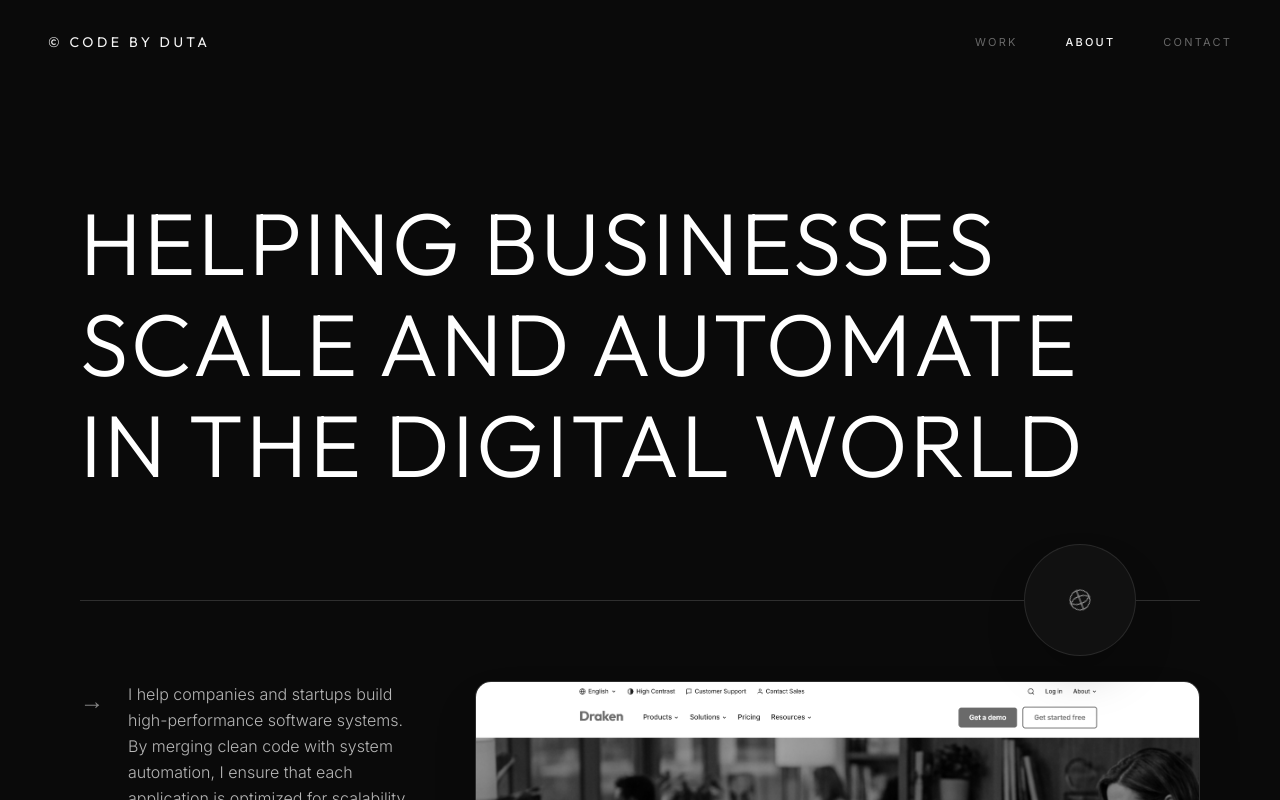
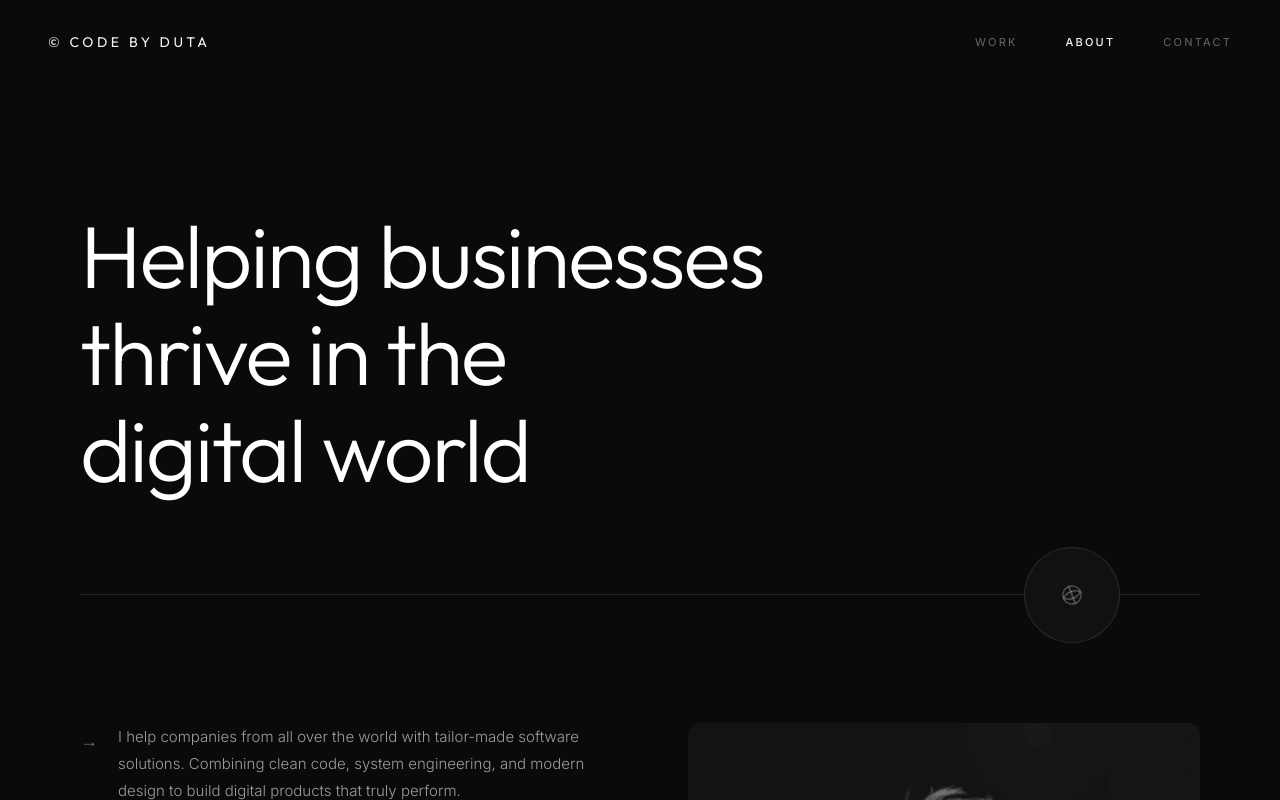
Before and after one commit to dutaalamin/duta, a React (Vite) app: page / in a window 1280 px wide. Both pictures are taken after a click on the button "ABOUT". Shown: the top 800 px of the page. Built offline with nearby package versions, Linux system fonts and the light colour scheme.

Commit message:
feat: clean redesign About page - spacious editorial layout with portrait photo and 3-column services

```diff
--- a/src/components/AboutPage.jsx
+++ b/src/components/AboutPage.jsx
@@ -3,148 +3,146 @@ import { motion } from 'framer-motion';
 
 export default function AboutPage() {
   return (
-    <div className="relative min-h-screen bg-[#0a0a0a] pt-32 pb-32 px-6 md:px-12 lg:px-20 max-w-7xl mx-auto">
+    <div className="relative min-h-screen bg-[#0a0a0a] pt-32 pb-32">
 
-      {/* Section 1: Editorial Headline Title (Dennis Style) */}
-      <div className="pt-8 md:pt-16 pb-6">
+      {/* Section 1: Large Editorial Headline */}
+      <div className="px-6 md:px-12 lg:px-20 max-w-7xl mx-auto pt-8 md:pt-20 pb-16 md:pb-24">
         <motion.h1
-          initial={{ opacity: 0, y: 30 }}
+          initial={{ opacity: 0, y: 40 }}
           animate={{ opacity: 1, y: 0 }}
-          transition={{ duration: 0.8, ease: [0.16, 1, 0.3, 1] }}
-          className="font-display text-4xl sm:text-5xl md:text-6xl lg:text-[5.5rem] font-light text-white leading-[1.15] uppercase tracking-wide max-w-[90%]"
+          transition={{ duration: 1, ease: [0.16, 1, 0.3, 1] }}
+          className="font-display text-[2.5rem] sm:text-[3.5rem] md:text-[4.5rem] lg:text-[5.5rem] font-light text-white leading-[1.1] tracking-tight"
         >
-          Helping businesses scale and automate in the digital world
+          Helping businesses<br className="hidden sm:block" /> thrive in the<br className="hidden sm:block" /> digital world
         </motion.h1>
       </div>
 
-      {/* Horizontal Divider Line with Rotating Globe Button (Dennis Style) */}
-      <div className="relative w-full my-12 md:my-20">
-        <div className="w-full h-[1px] bg-white/15" />
-        <div className="absolute right-4 sm:right-16 top-1/2 -translate-y-1/2 z-20">
-          <div className="w-20 h-20 sm:w-28 sm:h-28 rounded-full bg-[#111111] border border-white/10 flex items-center justify-center shadow-2xl relative overflow-hidden select-none">
-            <svg width="24" height="24" viewBox="0 0 24 24" fill="none" stroke="white" strokeWidth="1" className="animate-spin-slow opacity-60">
-              <circle cx="12" cy="12" r="10"></circle>
-              <path d="M12 2a15.3 15.3 0 0 1 4 10 15.3 15.3 0 0 1-4 10 15.3 15.3 0 0 1-4-10 15.3 15.3 0 0 1 4-10z"></path>
-              <path d="M2 12h20"></path>
-            </svg>
-          </div>
+      {/* Section 2: Divider + Globe */}
+      <div className="px-6 md:px-12 lg:px-20 max-w-7xl mx-auto">
+        <div className="relative w-full">
+          <div className="w-full h-[1px] bg-white/10" />
+          <motion.div
+            initial={{ opacity: 0, scale: 0.8 }}
+            animate={{ opacity: 1, scale: 1 }}
+            transition={{ duration: 0.6, delay: 0.3 }}
+            className="absolute right-8 sm:right-20 top-1/2 -translate-y-1/2"
+          >
+            <div className="w-20 h-20 sm:w-24 sm:h-24 rounded-full bg-[#111] border border-white/10 flex items-center justify-center">
+              <svg width="22" height="22" viewBox="0 0 24 24" fill="none" stroke="white" strokeWidth="1" className="animate-spin-slow opacity-50">
+                <circle cx="12" cy="12" r="10" />
+                <path d="M12 2a15.3 15.3 0 0 1 4 10 15.3 15.3 0 0 1-4 10 15.3 15.3 0 0 1-4-10 15.3 15.3 0 0 1 4-10z" />
+                <path d="M2 12h20" />
+              </svg>
+            </div>
+          </motion.div>
         </div>
       </div>
 
-      {/* Intro Block: Arrow + Text on Left, Wide Landscape Image on Right */}
-      <div className="grid grid-cols-1 lg:grid-cols-12 gap-12 lg:gap-16 items-start">
+      {/* Section 3: Arrow + Bio Text Left, Portrait Photo Right */}
+      <div className="px-6 md:px-12 lg:px-20 max-w-7xl mx-auto mt-20 md:mt-32">
+        <div className="grid grid-cols-1 lg:grid-cols-2 gap-16 lg:gap-24 items-start">
 
-        {/* Left column: Arrow & Paragraph */}
-        <div className="lg:col-span-4 flex gap-4 md:gap-6 items-start">
-          <span className="text-xl sm:text-2xl text-white/50 pt-1 shrink-0 select-none">→</span>
-          <div className="flex flex-col gap-6">
-            <p className="text-sm sm:text-base text-white/70 leading-relaxed font-light">
-              I help companies and startups build high-performance software systems. By merging clean code with system automation, I ensure that each application is optimized for scalability, speed, and real-world reliability.
-            </p>
-            <span className="text-xs tracking-wider uppercase text-white/30 font-display">Always engineering...</span>
-          </div>
+          {/* Left: Arrow + Bio */}
+          <motion.div
+            initial={{ opacity: 0, y: 30 }}
+            whileInView={{ opacity: 1, y: 0 }}
+            viewport={{ once: true }}
+            transition={{ duration: 0.7 }}
+            className="flex gap-5 items-start"
+          >
+            <span className="text-lg text-white/40 pt-1 shrink-0 select-none">→</span>
+            <div className="flex flex-col gap-6">
+              <p className="text-sm sm:text-[15px] text-white/60 leading-[1.8] font-light">
+                I help companies from all over the world with tailor-made software solutions. Combining clean code, system engineering, and modern design to build digital products that truly perform.
+              </p>
+              <p className="text-sm sm:text-[15px] text-white/60 leading-[1.8] font-light">
+                With each project, I push my work to new horizons, always putting quality first.
+              </p>
+              <span className="text-[11px] tracking-[0.2em] uppercase text-white/25 font-display mt-2">Always exploring.</span>
+            </div>
+          </motion.div>
+
+          {/* Right: Portrait Photo */}
+          <motion.div
+            initial={{ opacity: 0, y: 30 }}
+            whileInView={{ opacity: 1, y: 0 }}
+            viewport={{ once: true }}
+            transition={{ duration: 0.7, delay: 0.15 }}
+            className="w-full"
+          >
+            <div className="w-full aspect-[4/5] rounded-xl overflow-hidden bg-[#111] relative group">
+              <img
+                src="/images/duta.png"
+                alt="Duta Alamin"
+                className="w-full h-full object-cover object-center grayscale group-hover:grayscale-0 transition-all duration-700 ease-out"
+              />
+            </div>
+          </motion.div>
+
         </div>
-
-        {/* Right column: Wide Grayscale Photo */}
-        <div className="lg:col-span-8 w-full">
-          <div className="w-full aspect-[16/9] rounded-2xl overflow-hidden bg-[#161616] border border-white/10 relative group shadow-2xl">
-            {/* Using projects/draken.png as a wide editorial workspace header since it represents software dev */}
-            <img
-              src="/images/projects/draken.png"
-              alt="Duta Alamin Workspace"
-              className="w-full h-full object-cover object-center grayscale hover:grayscale-0 transition-all duration-700 ease-out"
-            />
-          </div>
-        </div>
-
       </div>
 
-      {/* Section 2: "I can help you with .." (Dennis Style 3-Column Services) */}
-      <div className="mt-32 md:mt-44">
+      {/* Section 4: "I can help you with .." - 3 Column Grid */}
+      <div className="px-6 md:px-12 lg:px-20 max-w-7xl mx-auto mt-36 md:mt-52">
         <motion.h2
           initial={{ opacity: 0, y: 20 }}
           whileInView={{ opacity: 1, y: 0 }}
           viewport={{ once: true }}
-          className="font-display text-3xl sm:text-5xl font-light text-white mb-16 tracking-wide"
+          className="font-display text-3xl sm:text-4xl md:text-5xl font-light text-white mb-16 md:mb-20 tracking-tight"
         >
           I can help you with ..
         </motion.h2>
 
-        <div className="grid grid-cols-1 lg:grid-cols-3 gap-12 lg:gap-8">
+        <div className="grid grid-cols-1 md:grid-cols-3 gap-0">
 
-          {/* Column 01: Design */}
-          <div className="border-t border-white/15 pt-8 flex flex-col gap-6">
-            <span className="text-[11px] tracking-widest text-white/20 font-mono">01</span>
-            <h3 className="text-xl sm:text-2xl text-white font-medium">Design</h3>
-            <p className="text-xs sm:text-sm text-white/40 leading-relaxed font-light">
-              Designing clean, modern, and interactive digital interfaces. I craft user-focused designs that align seamlessly with technology to ensure your digital product stands out.
+          {/* 01 Design */}
+          <motion.div
+            initial={{ opacity: 0, y: 20 }}
+            whileInView={{ opacity: 1, y: 0 }}
+            viewport={{ once: true }}
+            transition={{ delay: 0 }}
+            className="border-t border-white/10 pt-8 pb-12 md:pr-8"
+          >
+            <span className="text-[11px] tracking-widest text-white/20 font-mono block mb-8">01</span>
+            <h3 className="text-xl sm:text-2xl text-white font-medium mb-5 tracking-tight">Design</h3>
+            <p className="text-[13px] text-white/35 leading-[1.8] font-light">
+              With a solid track record in designing interfaces, I deliver strong and user-friendly digital designs that align with brand identity and business goals.
             </p>
-          </div>
+          </motion.div>
 
-          {/* Column 02: Development */}
-          <div className="border-t border-white/15 pt-8 flex flex-col gap-6">
-            <span className="text-[11px] tracking-widest text-white/20 font-mono">02</span>
-            <h3 className="text-xl sm:text-2xl text-white font-medium">Development</h3>
-            <p className="text-xs sm:text-sm text-white/40 leading-relaxed font-light">
-              Building fast, reliable, and scalable web applications from scratch. Specialized in clean React code, secure backend integration, database optimization, and system logic.
+          {/* 02 Development */}
+          <motion.div
+            initial={{ opacity: 0, y: 20 }}
+            whileInView={{ opacity: 1, y: 0 }}
+            viewport={{ once: true }}
+            transition={{ delay: 0.1 }}
+            className="border-t border-white/10 pt-8 pb-12 md:px-8"
+          >
+            <span className="text-[11px] tracking-widest text-white/20 font-mono block mb-8">02</span>
+            <h3 className="text-xl sm:text-2xl text-white font-medium mb-5 tracking-tight">Development</h3>
+            <p className="text-[13px] text-white/35 leading-[1.8] font-light">
+              I build scalable web applications from scratch that fit seamlessly with design. My focus is on performance, clean architecture, database optimization, and reliable system logic.
             </p>
-          </div>
+          </motion.div>
 
-          {/* Column 03: The Full Package */}
-          <div className="border-t border-white/15 pt-8 flex flex-col gap-6">
-            <span className="text-[11px] tracking-widest text-white/20 font-mono">03</span>
-            <h3 className="text-xl sm:text-2xl text-white font-medium flex items-center gap-2">
-              <span className="text-white">✦</span> The full package
+          {/* 03 The Full Package */}
+          <motion.div
+            initial={{ opacity: 0, y: 20 }}
+            whileInView={{ opacity: 1, y: 0 }}
+            viewport={{ once: true }}
+            transition={{ delay: 0.2 }}
+            className="border-t border-white/10 pt-8 pb-12 md:pl-8"
+          >
+            <span className="text-[11px] tracking-widest text-white/20 font-mono block mb-8">03</span>
+            <h3 className="text-xl sm:text-2xl text-white font-medium mb-5 tracking-tight flex items-center gap-2">
+              <span>✦</span> The full package
             </h3>
-            <p className="text-xs sm:text-sm text-white/40 leading-relaxed font-light">
-              A complete application from initial database concept to interactive frontend deployment. Handling both engineering and design enables me to build seamless digital solutions.
+            <p className="text-[13px] text-white/35 leading-[1.8] font-light">
+              A complete digital product from concept to deployment. My engineering background and design sensibility enable me to create kick-ass projects that perform at every level.
             </p>
-          </div>
+          </motion.div>
 
         </div>
-      </div>
-
-      {/* Section 3: AI & System Engineering Highlights (Dennis Awwwards Judge Style) */}
-      <div className="grid grid-cols-1 lg:grid-cols-12 gap-12 lg:gap-16 mt-36 md:mt-48 items-center border-t border-white/5 pt-20">
-
-        {/* Left Side: Portrait Image Card */}
-        <div className="lg:col-span-5 flex justify-center lg:justify-start">
-          <div className="w-64 h-80 sm:w-80 sm:h-96 rounded-2xl overflow-hidden bg-[#161616] border border-white/10 shadow-2xl relative group">
-            <img
-              src="/images/duta.png"
-              alt="Duta Alamin Portrait"
-              className="w-full h-full object-cover object-center grayscale group-hover:grayscale-0 transition-all duration-700 ease-out"
-            />
-          </div>
-        </div>
-
-        {/* Right Side: Rotating Badge & Editorial Text */}
-        <div className="lg:col-span-7 flex flex-col items-start gap-6">
-
-          {/* Rotating Text Badge */}
-          <div className="relative w-28 h-28 flex items-center justify-center select-none">
-            <svg viewBox="0 0 100 100" className="w-full h-full animate-[spin_20s_linear_infinite] absolute">
-              <path id="textPath" d="M 50,50 m -35,0 a 35,35 0 1,1 70,0 a 35,35 0 1,1 -70,0" fill="none" />
-              <text className="text-[6px] fill-white/30 tracking-[0.15em] uppercase font-mono font-medium">
-                <textPath href="#textPath" startOffset="0%">
-                  • software engineer • automation • intelligent systems
-                </textPath>
-              </text>
-            </svg>
-            <div className="w-12 h-12 rounded-full bg-white/5 border border-white/10 flex items-center justify-center">
-              <span className="text-xs text-white/50 font-display font-light">DA</span>
-            </div>
-          </div>
-
-          <h3 className="font-display text-2xl sm:text-4xl text-white font-medium tracking-wide">
-            AI Research &amp; System Engineering
-          </h3>
-
-          <p className="text-xs sm:text-sm text-white/40 leading-relaxed font-light">
-            I specialize in bridging the gap between deep learning model architecture, database systems, and modern web applications. From researching deep learning architectures (CNN) for volcanic activity classification to developing high-performance enterprise systems, I leverage technology to drive efficiency and system reliability.
-          </p>
-        </div>
-
       </div>
 
     </div>
```
